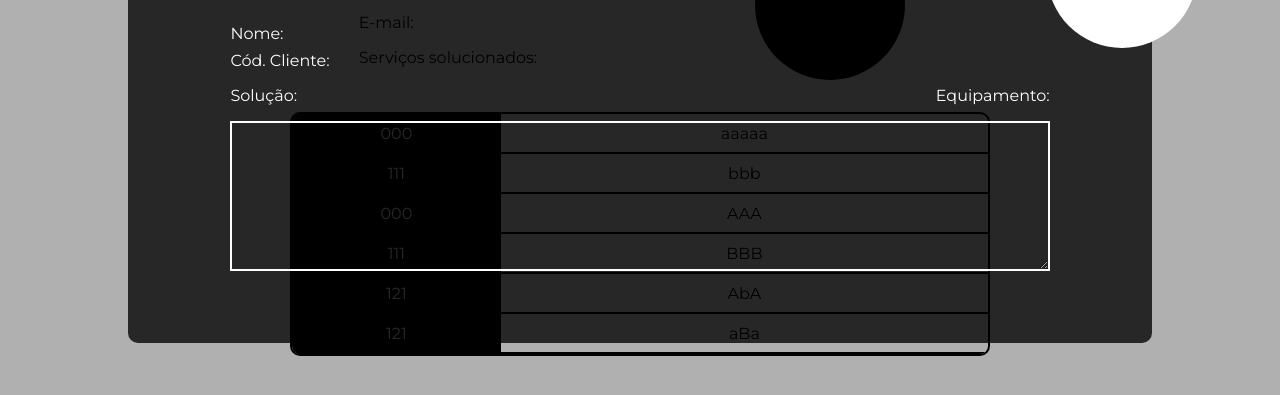
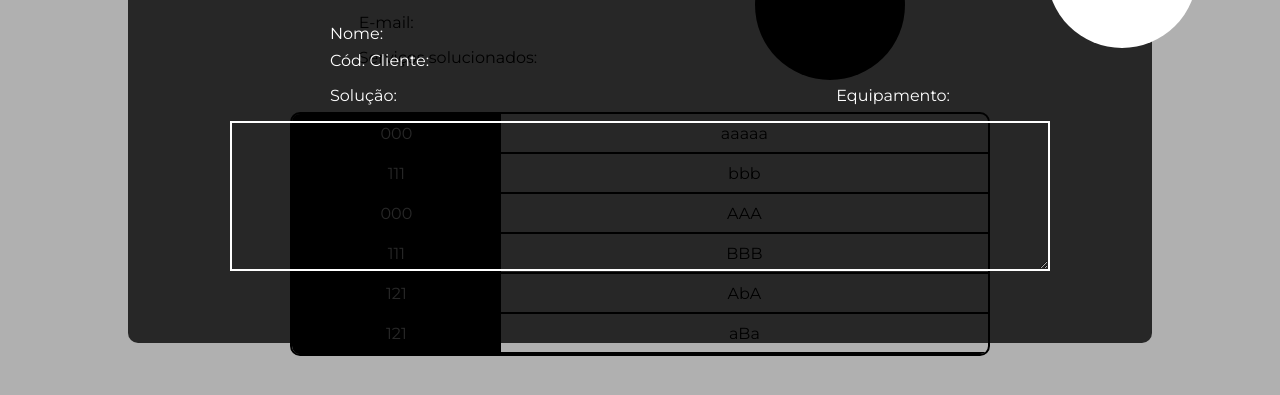
Before and after one commit to Francisco-Thiago/TVM, a plain HTML site: page funcionary.html in a window 1280 px wide. Shown: the part 257-652 px from the top of the page. Drawn offline with Linux system fonts and the light colour scheme.

Commit message:
Update funcionary.css

```diff
--- a/css/funcionary.css
+++ b/css/funcionary.css
@@ -62,7 +62,7 @@
 
 .modal .box .info {
   font-family: 'montserrat', sans-serif;
-  width: 80%;
+  width: 620px;
 }
 
 .modal .box .info p, .modal .box .info div {
```
